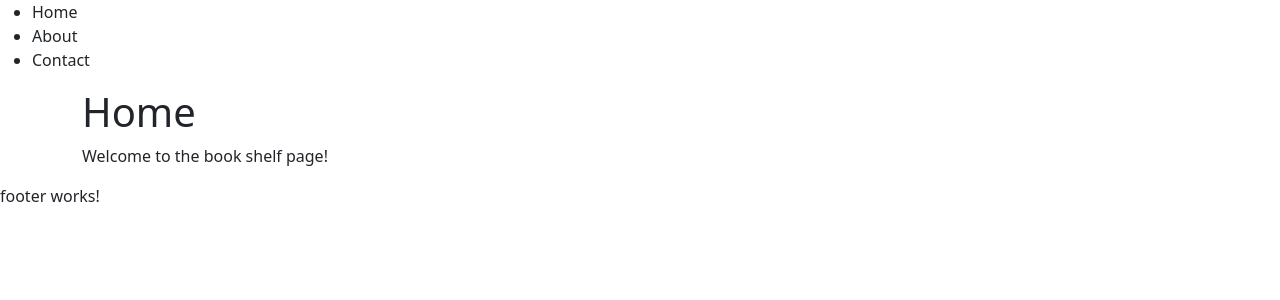
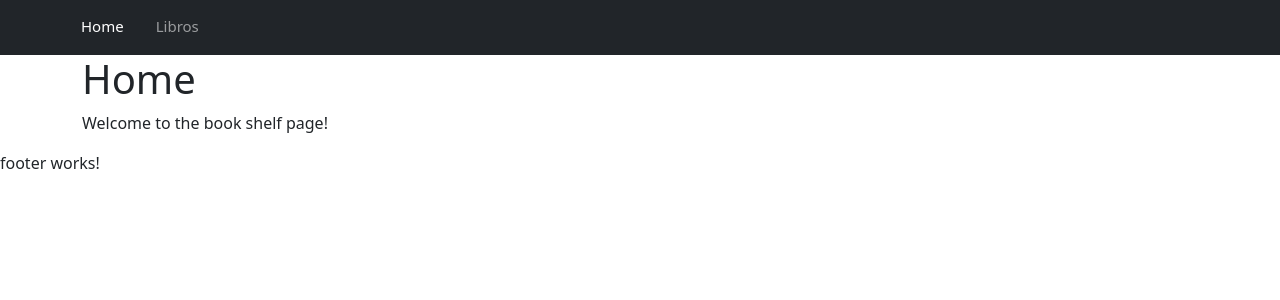
Before and after one commit to kabb98/bookshelf-frontend, an Angular app: page / in a window 1280 px wide. Shown: the top 300 px of the page. Built offline with nearby package versions, Linux system fonts and the light colour scheme.

Commit message:
Navbar Dark

```diff
--- a/src/app/components/navbar/navbar.component.css
+++ b/src/app/components/navbar/navbar.component.css
@@ -0,0 +1,48 @@
+li:hover,
+.home:hover {
+  background-color: rgb(51, 59, 61);
+}
+
+i:hover,
+a:hover {
+  background-color: rgb(45, 51, 53);
+}
+nav {
+  background-color: #212529;
+}
+
+i {
+  font-size: 24px;
+  padding-right: 6px;
+  color: #6f7180;
+}
+
+.nav-home:hover {
+  background-color: rgb(51, 59, 61);
+}
+mat-radio-button {
+  color: white;
+}
+a {
+  display: flex;
+  align-items: center;
+  padding: 3px 4px;
+  margin-bottom: 2px;
+  transition: 0.3s;
+  font-size: 15px;
+}
+
+li {
+  display: inline-flex;
+}
+
+.btn-primary {
+  color: white;
+  font-size: 10px;
+  margin-right: 10px;
+  border: none;
+  text-align: center;
+  text-decoration: none;
+  display: inline-block;
+  border-radius: 4px;
+}
--- a/src/app/components/navbar/navbar.component.html
+++ b/src/app/components/navbar/navbar.component.html
@@ -1,7 +1,34 @@
-<nav class="">
-    <ul>
-        <li><a routerLink="/home">Home</a></li>
-        <li><a routerLink="/about">About</a></li>
-        <li><a routerLink="/contact">Contact</a></li>
-    </ul>
+<nav
+  class="navbar navbar-dark bg-dark navbar-expand-lg"
+>
+  <div class="container-fluid">
+    <!-- Boton Home-->
+    <a class="navbar-brand home p-1 rounded" style="margin-left: 65px">Home</a>
+    <button
+      class="navbar-toggler"
+      type="button"
+      data-bs-toggle="collapse"
+      data-bs-target="#navbarNav"
+      aria-controls="navbarNav"
+      aria-expanded="false"
+      aria-label="Toggle navigation"
+    >
+      <span class="navbar-toggler-icon"></span>
+    </button>
+
+    <!-- Botones de navegacion -->
+    <div class="collapse navbar-collapse" id="navbarNav">
+      <ul class="navbar-nav" style="float: right">
+        <li class="nav-item p-1 rounded">
+          <a class="nav-link" href="books"> Libros </a>
+        </li>
+
+      </ul>
+    </div>
+  </div>
+
+  <div class="container"></div>
 </nav>
+
+
+<router-outlet></router-outlet>
```
Also changed, not shown: src/app/components/navbar/navbar.component.ts (+4 -3 lines).
